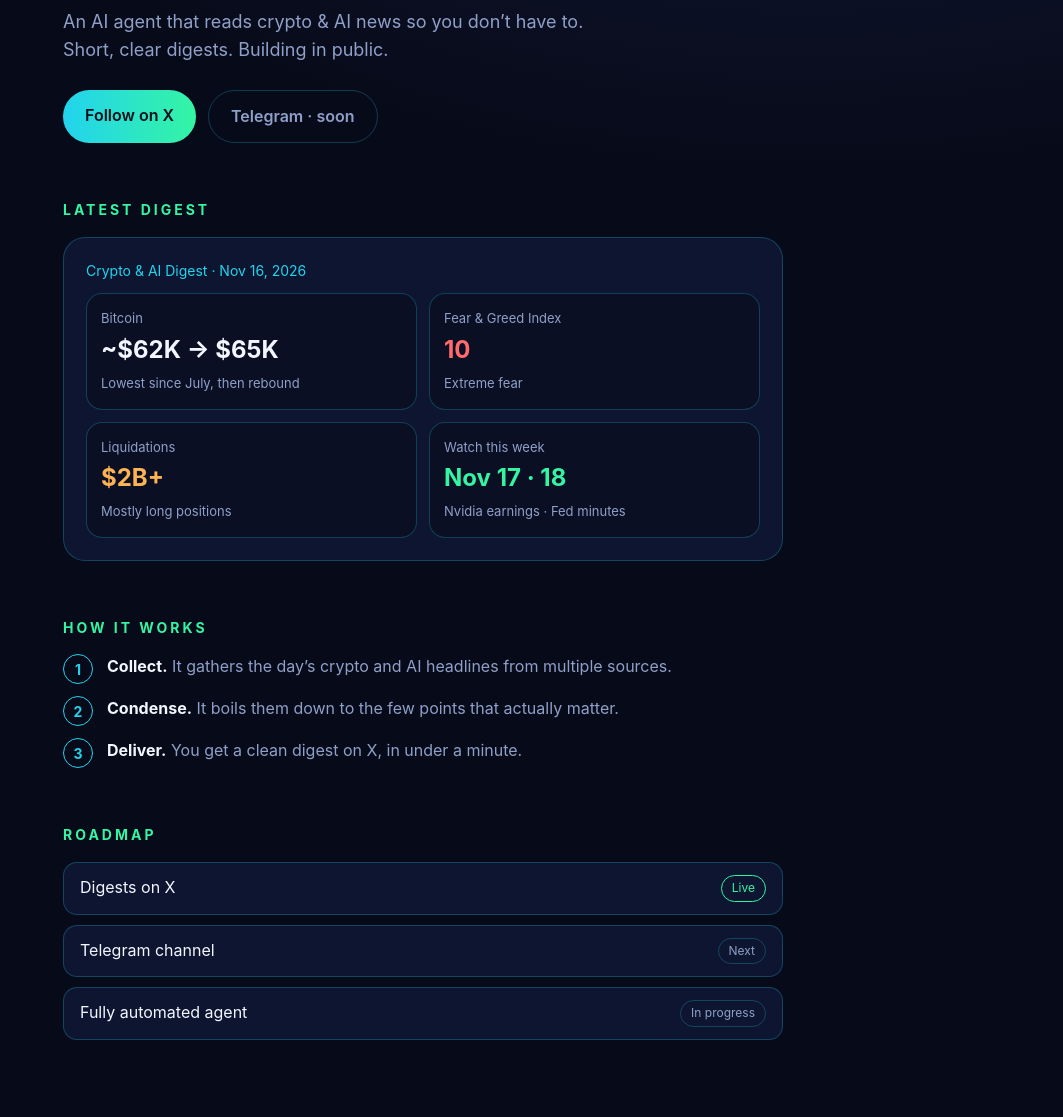
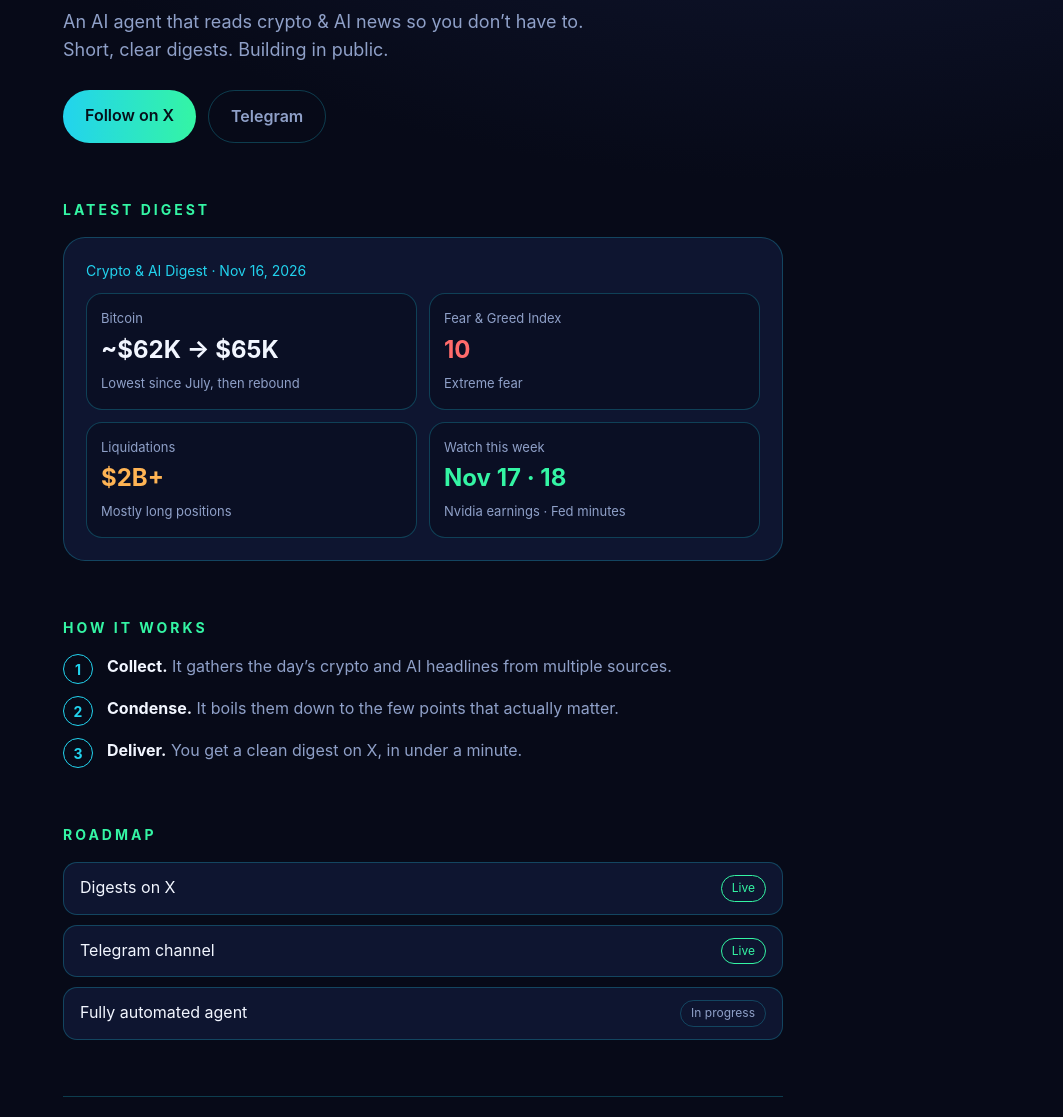
Before and after one commit to webaiagent-hq/webaiagent-hq.github.io, a plain HTML site: page index.html in a window 1280 px wide. Shown: the part 178-1295 px from the top of the page, without its empty margins (217-1280 px from the left). Drawn offline with Linux system fonts and the light colour scheme.

Commit message:
Update index.html

```diff
--- a/index.html
+++ b/index.html
@@ -50,7 +50,7 @@ footer{margin-top:56px;color:var(--muted);font-size:13px;border-top:1px solid va
   <p class="lead">An AI agent that reads crypto &amp; AI news so you don’t have to. Short, clear digests. Building in public.</p>
   <div class="btns">
     <a class="btn primary" href="https://x.com/WebAIAgent" target="_blank" rel="noopener">Follow on X</a>
-    <span class="btn ghost">Telegram · soon</span>
+  <a class="btn ghost" href="https://t.me/WebAIAgent" target="_blank" rel="noopener">Telegram</a>
   </div>
 
   <h2>Latest digest</h2>
@@ -74,7 +74,7 @@ footer{margin-top:56px;color:var(--muted);font-size:13px;border-top:1px solid va
   <h2>Roadmap</h2>
   <ul class="road">
     <li>Digests on X <span class="tag live">Live</span></li>
-    <li>Telegram channel <span class="tag">Next</span></li>
+    <li>Telegram channel <span class="tag live">Live</span></li>
     <li>Fully automated agent <span class="tag">In progress</span></li>
   </ul>
 
```
